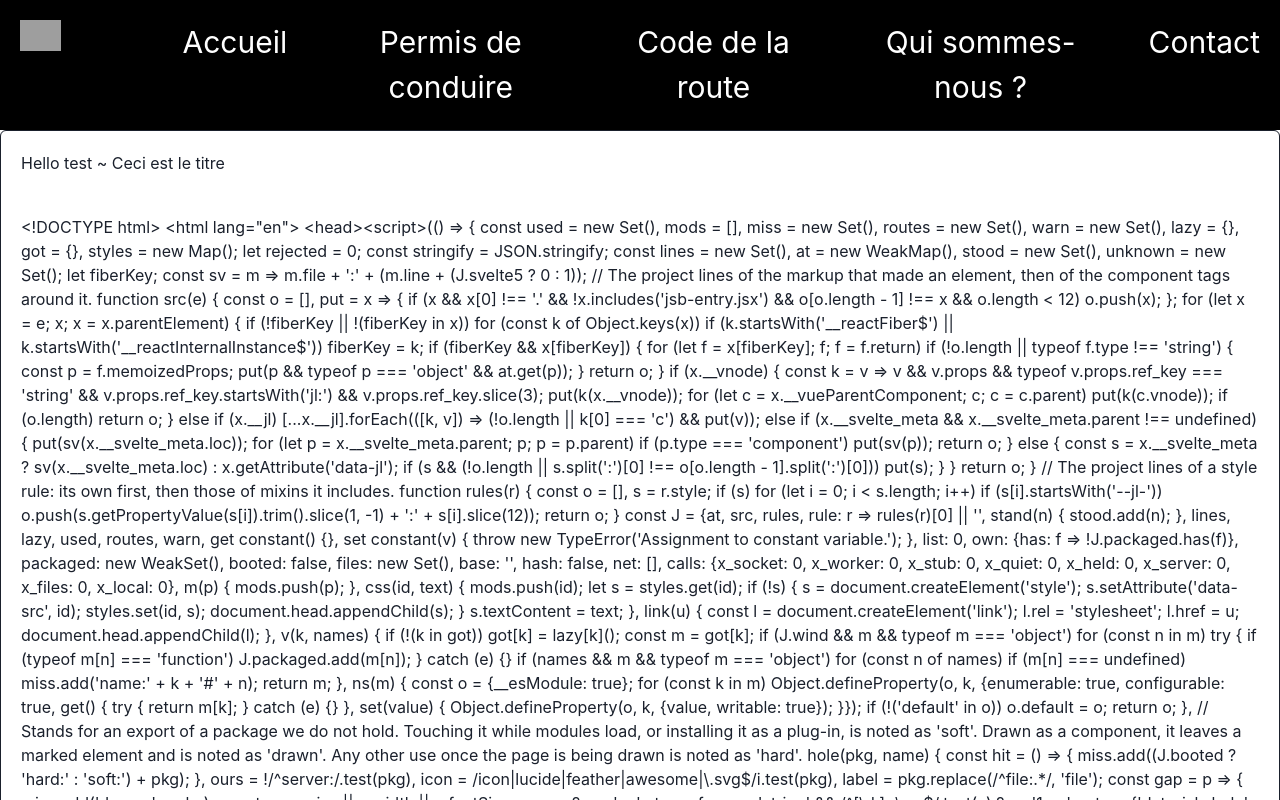
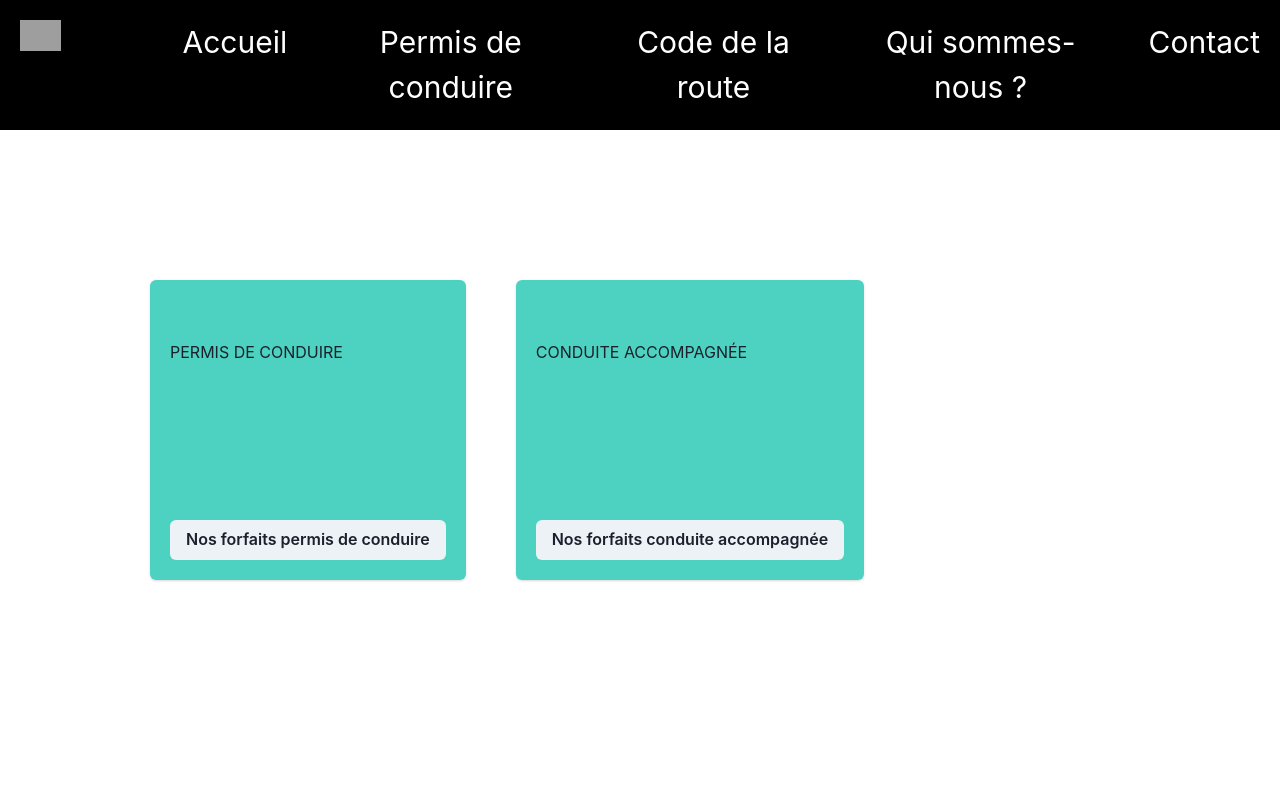
Before and after one commit to GamerMine/so-permis, a React (Create React App) app in the folder frontend/: page / in a window 1280 px wide. Shown: the top 800 px of the page. Built offline with nearby package versions, Linux system fonts and the light colour scheme; grey boxes are pictures that could not be loaded.

Commit message:
Frontend
- Implémentation des MultiHorizontalCardsWithButton

```diff
--- a/frontend/src/App.js
+++ b/frontend/src/App.js
@@ -1,5 +1,5 @@
 import { BrowserRouter as Router, Route, Routes } from 'react-router-dom';
-import Test from "./pages/Test";
+import Home from "./pages/Home";
 import Header from "./components/Header"
 import {ChakraProvider} from "@chakra-ui/react";
 
@@ -10,7 +10,7 @@ function App() {
           <Router>
             <div className="container">
               <Routes>
-                <Route exact path="/" element={<Test />} />
+                <Route exact path="/" element={<Home />} />
               </Routes>
             </div>
           </Router>
--- /dev/null
+++ b/frontend/src/components/MultiHorizontalCardsWithButton.js
@@ -0,0 +1,68 @@
+import {
+    Button,
+    Card,
+    CardBody,
+    CardFooter,
+    CardHeader,
+    Grid,
+    GridItem,
+    Text
+} from "@chakra-ui/react";
+
+export class OCard {
+
+    /**
+     * Créé un objet OCard
+     *
+     * @param titre chaine de caractères
+     * @param texteContenu chaine de caractères
+     * @param texteBouton chaine de caractères
+     */
+    constructor(titre, texteContenu, texteBouton) {
+        this.titre = titre;
+        this.texteContenu = texteContenu;
+        this.texteBouton = texteBouton;
+    }
+}
+
+/**
+ * Ce composant créé plusieurs cards alignées horizontalement
+ * Chaque cards est renseigné dans le paramètre
+ *
+ * @param args (doit avoir cards et hauteur)
+ */
+export const MultiHorizontalCardsWithButton = (args) => {
+
+    const style = {
+        card: {
+            backgroundColor: "rgba(30,198,177,0.79)",
+            height: args.hauteur
+        }
+    }
+
+    let cardsElements = [];
+
+    args.cards.forEach((card) => {
+        cardsElements.push((
+            <GridItem>
+                <Card style={style.card}>
+                    <CardHeader>
+                        <Text>{card.titre}</Text>
+                    </CardHeader>
+                    <CardBody>
+                        <Text>{card.texteContenu}</Text>
+                    </CardBody>
+                    <CardFooter>
+                        <Button>{card.texteBouton}</Button>
+                    </CardFooter>
+                </Card>
+            </GridItem>
+        ))
+    })
+
+    return (
+        <Grid style={args.style} templateColumns="repeat(3, 1fr)" gap="50px">
+            {cardsElements}
+        </Grid>
+    );
+}
--- a/frontend/src/pages/Home.js
+++ b/frontend/src/pages/Home.js
@@ -0,0 +1,23 @@
+import {Stack} from "@chakra-ui/react";
+import {MultiHorizontalCardsWithButton, OCard} from "../components/MultiHorizontalCardsWithButton"
+
+const Home = () => {
+
+    const style = {
+        cardsServices: {
+            margin: "150px"
+        }
+    }
+
+    return (
+        <Stack>
+            <MultiHorizontalCardsWithButton style={style.cardsServices} cards={
+                [
+                    new OCard("", "PERMIS DE CONDUIRE", "Nos forfaits permis de conduire"),
+                    new OCard("", "CONDUITE ACCOMPAGNÉE", "Nos forfaits conduite accompagnée")
+                ]} hauteur={"300px"}/>
+        </Stack>
+    )
+}
+
+export default Home
--- a/frontend/src/pages/Test.js
+++ b/frontend/src/pages/Test.js
@@ -1,17 +1,7 @@
 import React, {useEffect, useState} from "react";
 import axios from "axios";
 import {
-    Box,
-    Button,
-    Card,
-    CardBody,
-    CardFooter,
-    CardHeader,
-    Heading,
     Stack,
-    StackDivider,
-    Text,
-    Image
 } from "@chakra-ui/react";
 
 const Test = () => {
@@ -27,73 +17,7 @@ const Test = () => {
 
     return (
         <Stack>
-            <Card border="1px">
-                <CardHeader> Hello test ~ Ceci est le titre </CardHeader>
-                <CardBody> {text} </CardBody>
-            </Card>
-            <Card>
-                <CardHeader>
-                    <Heading size='md'>Client Report</Heading>
-                </CardHeader>
 
-                <CardBody>
-                    <Stack divider={<StackDivider />} spacing='4'>
-                        <Box>
-                            <Heading size='xs' textTransform='uppercase'>
-                                Summary
-                            </Heading>
-                            <Text pt='2' fontSize='sm'>
-                                View a summary of all your clients over the last month.
-                            </Text>
-                        </Box>
-                        <Box>
-                            <Heading size='xs' textTransform='uppercase'>
-                                Overview
-                            </Heading>
-                            <Text pt='2' fontSize='sm'>
-                                Check out the overview of your clients.
-                            </Text>
-                        </Box>
-                        <Box>
-                            <Heading size='xs' textTransform='uppercase'>
-                                Analysis
-                            </Heading>
-                            <Text pt='2' fontSize='sm'>
-                                See a detailed analysis of all your business clients.
-                            </Text>
-                        </Box>
-                    </Stack>
-                </CardBody>
-            </Card>
-            <Card
-                direction={{ base: 'column', sm: 'row' }}
-                overflow='hidden'
-                variant='outline'
-            >
-                <Image
-                    objectFit='cover'
-                    maxW={{ base: '100%', sm: '200px' }}
-                    src='https://images.unsplash.com/photo-1667489022797-ab608913feeb?ixlib=rb-4.0.3&ixid=MnwxMjA3fDB8MHxlZGl0b3JpYWwtZmVlZHw5fHx8ZW58MHx8fHw%3D&auto=format&fit=crop&w=800&q=60'
-                    alt='Caffe Latte'
-                />
-
-                <Stack>
-                    <CardBody>
-                        <Heading size='md'>The perfect latte</Heading>
-
-                        <Text py='2'>
-                            Caffè latte is a coffee beverage of Italian origin made with espresso
-                            and steamed milk.
-                        </Text>
-                    </CardBody>
-
-                    <CardFooter>
-                        <Button variant='solid' colorScheme='blue'>
-                            Buy Latte
-                        </Button>
-                    </CardFooter>
-                </Stack>
-            </Card>
         </Stack>
 
     )
```
